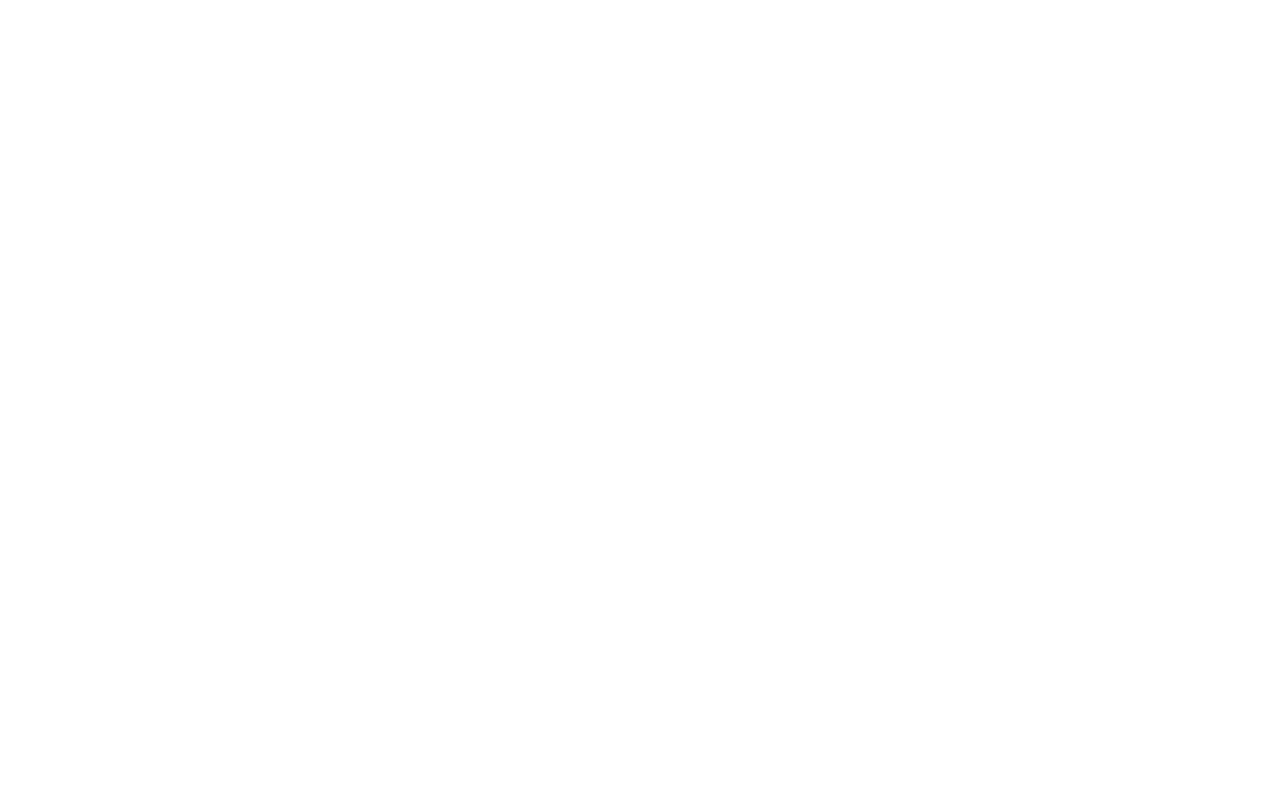
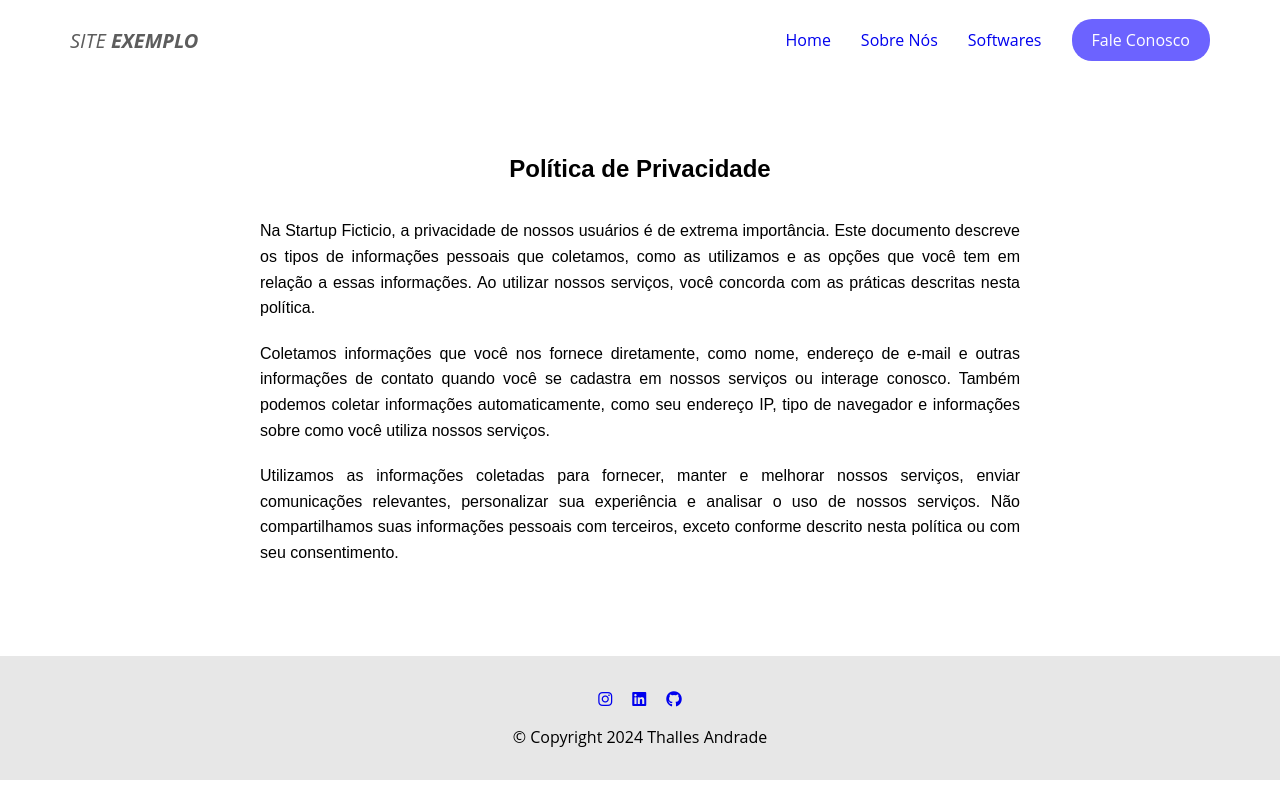
Before and after one commit to ThallesDaniel/Site-startup, an Angular app: page /politica-priv in a window 1280 px wide. Before the commit this address led to /. Built offline with nearby package versions, Linux system fonts and the light colour scheme.

Commit message:
Adição de políticas de privacidade

```diff
--- a/src/app/app.routes.ts
+++ b/src/app/app.routes.ts
@@ -2,11 +2,13 @@
 import {NgModule} from "@angular/core";
 import {SoftwaresComponent} from "./components/softwares/softwares.component";
 import {AppContainerComponent} from "./components/app-container/app-container.component";
+import {PoliticaPrivComponent} from "./pages/politica-priv/politica-priv.component";
 
 export const routes: Routes = [
   { path: '', redirectTo: '/home', pathMatch: 'full' },
   { path: 'home', component:  AppContainerComponent},
   { path: 'softwares', component: SoftwaresComponent },
+  { path: 'politica-priv', component: PoliticaPrivComponent },
   /*{ path: 'sobre-nos', component: SobreNosComponent },*/
 ];
 @NgModule({
--- a/src/app/components/footer/footer.component.css
+++ b/src/app/components/footer/footer.component.css
@@ -13,4 +13,5 @@
 
 .social li {
   display: inline-block;
+  margin: 0 10px;
 }
--- a/src/app/components/footer/footer.component.html
+++ b/src/app/components/footer/footer.component.html
@@ -5,7 +5,7 @@
         <ul class="social">
           <li><a href="https://www.instagram.com/thalles_webdeveloper/" target="_blank" rel="noopener noreferrer"><span class="fa-brands fa-instagram"></span></a></li>
           <li><a href="https://br.linkedin.com/in/thalles-daniel-66a604229?trk=public_post_feed-actor-image" target="_blank" rel="noopener noreferrer"><span class="fa-brands fa-linkedin"></span></a></li>
-          <li><a href="https://github.com/ThallesDaniel" target="_blank" rel="noopener noreferrer"><span class="fab fa-github"></span></a></li>
+          <li><a href="https://github.com/ThallesDaniel " target="_blank" rel="noopener noreferrer"><span class="fab fa-github"></span></a></li>
         </ul>
         <p class="copyright">&copy; Copyright 2024 Thalles Andrade</p>
       </div>
--- a/src/app/components/politicas/politicas.component.html
+++ b/src/app/components/politicas/politicas.component.html
@@ -1,7 +1,7 @@
 @if (exibirBarra){
 <div class="barra-privacidade">
   <p>
-    Usamos cookies para melhorar sua experiência. Ao usar nosso site, você concorda com nossa <a href="/politica-de-privacidade">Política de Privacidade</a>.
+    Usamos cookies para melhorar sua experiência. Ao usar nosso site, você concorda com nossa <a href="/politica-priv">Política de Privacidade</a>.
   </p>
   <button (click)="fecharBarra()">Entendi</button>
 </div>
--- /dev/null
+++ b/src/app/pages/politica-priv/politica-priv.component.css
@@ -0,0 +1,17 @@
+.privacy-policy {
+  max-width: 800px; /* Largura máxima do conteúdo */
+  margin: 50px auto; /* Centraliza horizontalmente */
+  padding: 20px;
+  font-family: sans-serif;
+  line-height: 1.6;
+}
+
+.privacy-policy h1 {
+  text-align: center;
+  margin-bottom: 30px;
+}
+
+.privacy-policy p {
+  text-align: justify; /* Justifica o texto */
+  margin-bottom: 20px;
+}
--- /dev/null
+++ b/src/app/pages/politica-priv/politica-priv.component.html
@@ -0,0 +1,20 @@
+<app-header></app-header>
+<section class="privacy-policy">
+  <h1>Política de Privacidade</h1>
+
+  <p>Na Startup Ficticio, a privacidade de nossos usuários é de extrema importância.
+    Este documento descreve os tipos de informações pessoais que coletamos, como as
+    utilizamos e as opções que você tem em relação a essas informações. Ao utilizar
+    nossos serviços, você concorda com as práticas descritas nesta política.</p>
+
+  <p>Coletamos informações que você nos fornece diretamente, como nome, endereço de
+    e-mail e outras informações de contato quando você se cadastra em nossos serviços
+    ou interage conosco. Também podemos coletar informações automaticamente, como seu
+    endereço IP, tipo de navegador e informações sobre como você utiliza nossos serviços.</p>
+
+  <p>Utilizamos as informações coletadas para fornecer, manter e melhorar nossos serviços,
+    enviar comunicações relevantes, personalizar sua experiência e analisar o uso de nossos
+    serviços. Não compartilhamos suas informações pessoais com terceiros, exceto conforme descrito
+    nesta política ou com seu consentimento.</p>
+</section>
+<app-footer></app-footer>
```
Also changed, not shown: src/app/pages/politica-priv/politica-priv.component.ts (added, +17 -0 lines), 1 other file (tests, documents, lock files or other folders).
